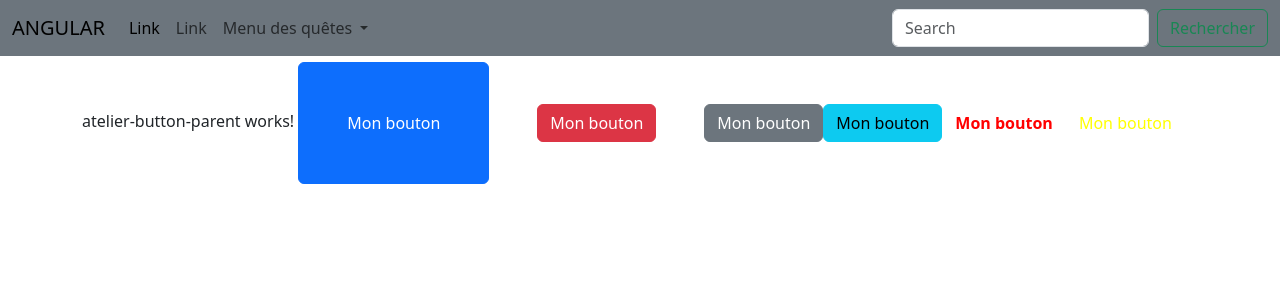
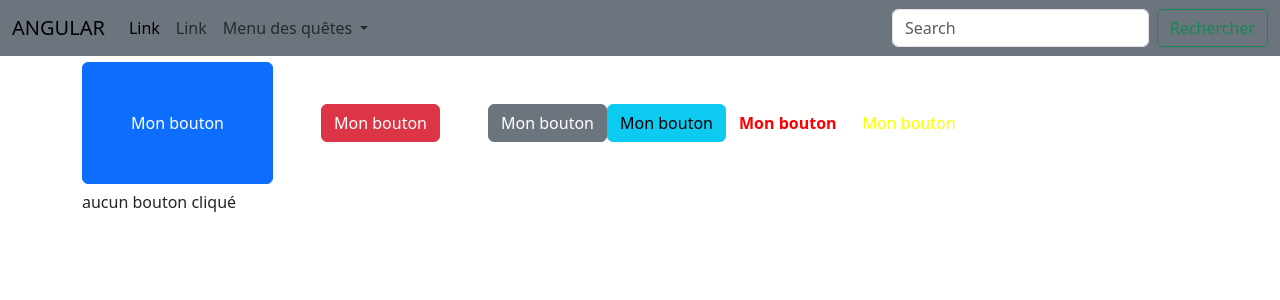
Before and after one commit to williambouet/angular_quest00, an Angular app: page /atelier-input in a window 1280 px wide. Shown: the top 300 px of the page. Built offline with nearby package versions, Linux system fonts and the light colour scheme.

Commit message:
atelier done

```diff
--- a/src/app/atelier-button-parent/atelier-button-parent.component.html
+++ b/src/app/atelier-button-parent/atelier-button-parent.component.html
@@ -1,12 +1,11 @@
-<p>
-  atelier-button-parent works!
-  <app-atelier-button [class]="class"></app-atelier-button>
+
+  <app-atelier-button [class]="class" (buttonText)="receiveFromChild($event)"></app-atelier-button>
   <app-atelier-button [class]="class2"></app-atelier-button>
   <app-atelier-button [class]="class3"></app-atelier-button>
   <app-atelier-button [class]="class4"></app-atelier-button>
 
   <app-atelier-button [style]="style1"></app-atelier-button>
   <app-atelier-button [style]="style2"></app-atelier-button>
-
-
-</p>
+  <div>
+    <p>{{message }}</p>
+  </div>
--- a/src/app/atelier-button-parent/atelier-button-parent.component.ts
+++ b/src/app/atelier-button-parent/atelier-button-parent.component.ts
@@ -14,6 +14,7 @@ export class AtelierButtonParentComponent implements OnInit {
   public style1: { [prop: string]: any; };
   public style2:  { [prop: string]: any; };
 
+  public message: string;
 
   constructor() {
     this.class = "btn-primary p-5";
@@ -24,9 +25,14 @@ export class AtelierButtonParentComponent implements OnInit {
     this.style1 = { 'color': 'red', 'font-weight':'bolder' };
     this.style2 = { 'color': 'yellow' };
 
+    this.message = "aucun bouton cliqué"
+
   }
 
   ngOnInit() {
   }
+  receiveFromChild(event: string) {
+    this.message = event;
+  }
 
 }
--- a/src/app/atelier-button/atelier-button.component.html
+++ b/src/app/atelier-button/atelier-button.component.html
@@ -1 +1 @@
-<button class="btn"  [ngClass]="class" [ngStyle]="style">Mon bouton</button>
+<button class="btn" (click)="sendToParent()" [ngClass]="class" [ngStyle]="style">Mon bouton</button>
--- a/src/app/atelier-button/atelier-button.component.ts
+++ b/src/app/atelier-button/atelier-button.component.ts
@@ -1,21 +1,25 @@
-import { Component, Input, OnInit } from '@angular/core';
+import { Component, EventEmitter, Input, OnInit, Output } from '@angular/core';
 
 @Component({
   selector: 'app-atelier-button',
   templateUrl: './atelier-button.component.html',
-  styleUrls: ['./atelier-button.component.css']
+  styleUrls: ['./atelier-button.component.css'],
 })
 export class AtelierButtonComponent implements OnInit {
   @Input()
-  class: string | string[] | Set<string> | { [klass: string]: any; } = "";
+  class: string | string[] | Set<string> | { [klass: string]: any } = '';
 
   @Input()
-  style: { [prop: string]: any; } = {};
+  style: { [prop: string]: any } = {};
 
-  constructor() { }
+  @Output()
+  buttonText: EventEmitter<string> = new EventEmitter();
 
+  constructor() {}
 
-  ngOnInit() {
+  ngOnInit() {}
+
+  sendToParent() {
+    this.buttonText.emit('Le bouton a été cliqué ');
   }
-
 }
```
